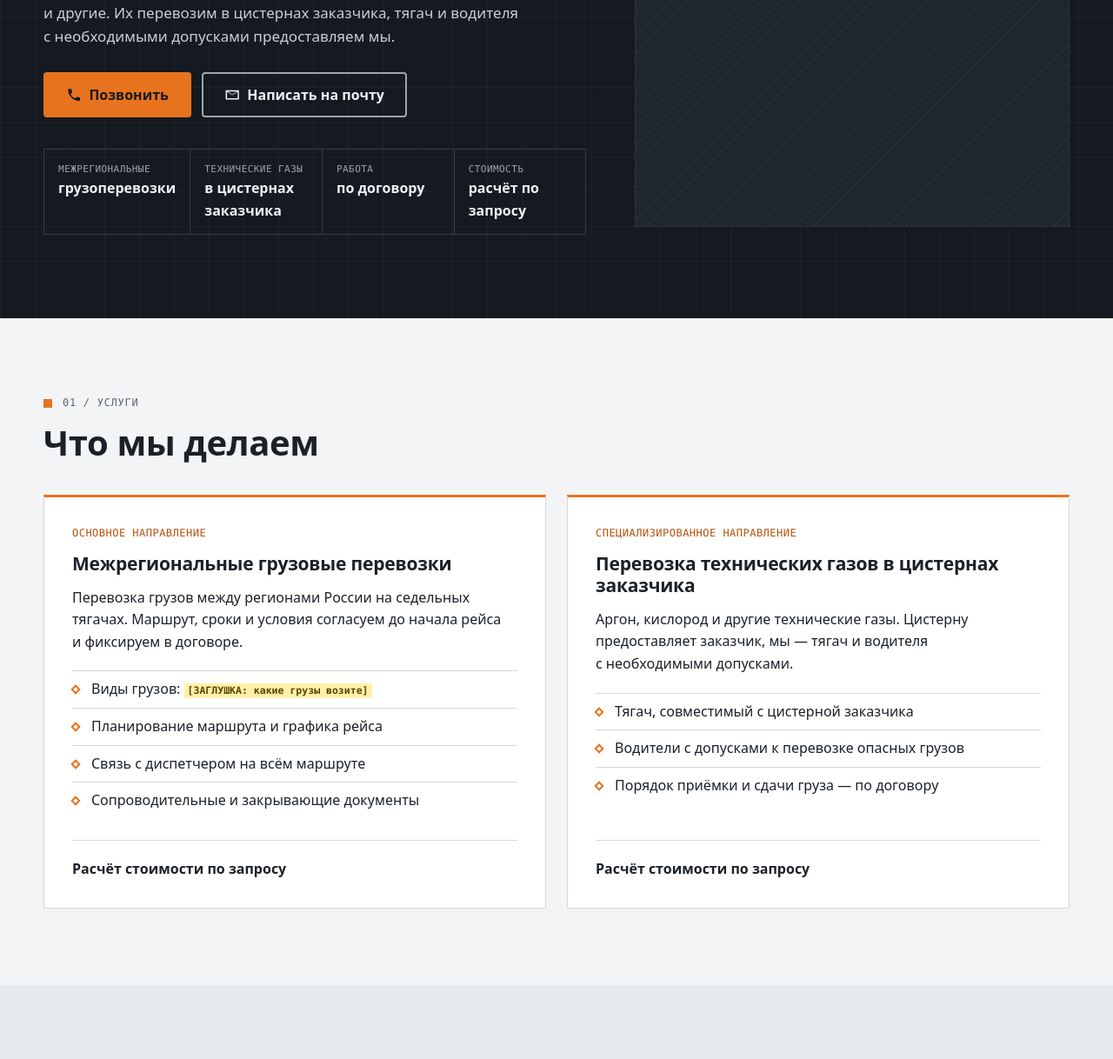
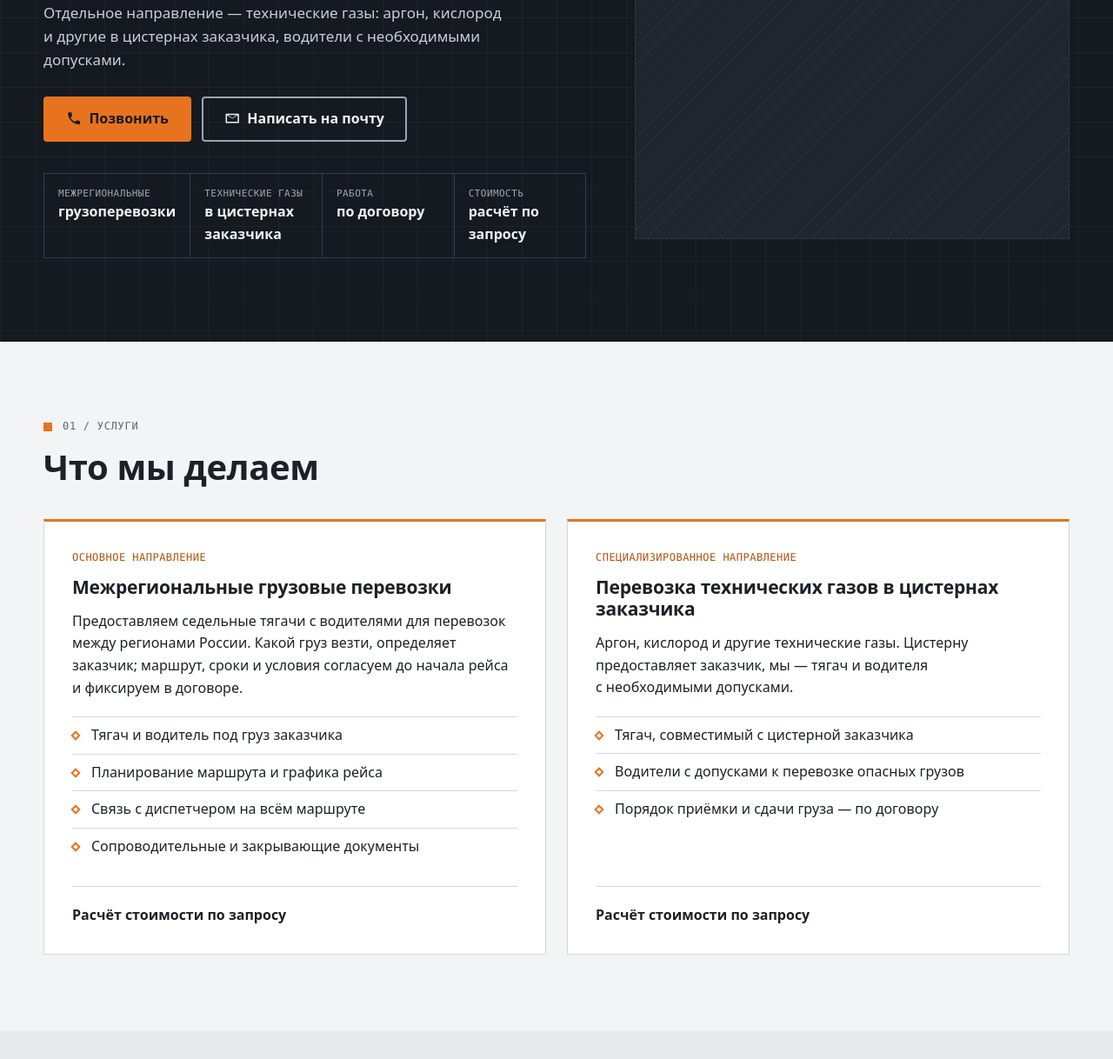
Before and after one commit to esfll/EURO7, a plain HTML site: page index.html in a window 1280 px wide. Shown: the part 537-1755 px from the top of the page at 87% size. Drawn offline with Linux system fonts and the light colour scheme.

Commit message:
Услуги: тягачи с водителями под груз заказчика
Co-Authored-By: Claude Opus 5.5 <noreply@anthropic.com>
Claude-Session: https://claude.ai/code/session_01UyjNANiQW4XiApFqpyxnMz

```diff
--- a/index.html
+++ b/index.html
@@ -60,7 +60,7 @@
         <div class="hero__content">
           <p class="hero__eyebrow">ООО «ЕВРО7-НЛК» · транспортная компания</p>
           <h1 class="hero__title" id="hero-title">Межрегиональные грузовые автоперевозки по&nbsp;России</h1>
-          <p class="hero__lead">Перевозим грузы между регионами на седельных тягачах. Отдельное направление&nbsp;— технические газы: аргон, кислород и&nbsp;другие. Их перевозим в&nbsp;цистернах заказчика, тягач и&nbsp;водителя с&nbsp;необходимыми допусками предоставляем мы.</p>
+          <p class="hero__lead">Предоставляем седельные тягачи с&nbsp;водителями для перевозок между регионами России&nbsp;— под груз и&nbsp;задачу заказчика. Отдельное направление&nbsp;— технические газы: аргон, кислород и&nbsp;другие в&nbsp;цистернах заказчика, водители с&nbsp;необходимыми допусками.</p>
 
           <div class="hero__actions">
             <!-- [ЗАГЛУШКА] телефон -->
@@ -121,9 +121,9 @@
           <article class="card card--key">
             <p class="card__tag">Основное направление</p>
             <h3 class="card__title">Межрегиональные грузовые перевозки</h3>
-            <p>Перевозка грузов между регионами России на седельных тягачах. Маршрут, сроки и&nbsp;условия согласуем до начала рейса и&nbsp;фиксируем в&nbsp;договоре.</p>
+            <p>Предоставляем седельные тягачи с&nbsp;водителями для перевозок между регионами России. Какой груз везти, определяет заказчик; маршрут, сроки и&nbsp;условия согласуем до начала рейса и&nbsp;фиксируем в&nbsp;договоре.</p>
             <ul class="list">
-              <li>Виды грузов: <span class="stub">[ЗАГЛУШКА: какие грузы возите]</span></li>
+              <li>Тягач и водитель под груз заказчика</li>
               <li>Планирование маршрута и графика рейса</li>
               <li>Связь с диспетчером на всём маршруте</li>
               <li>Сопроводительные и закрывающие документы</li>
```
Also changed, not shown: 1 other file.
